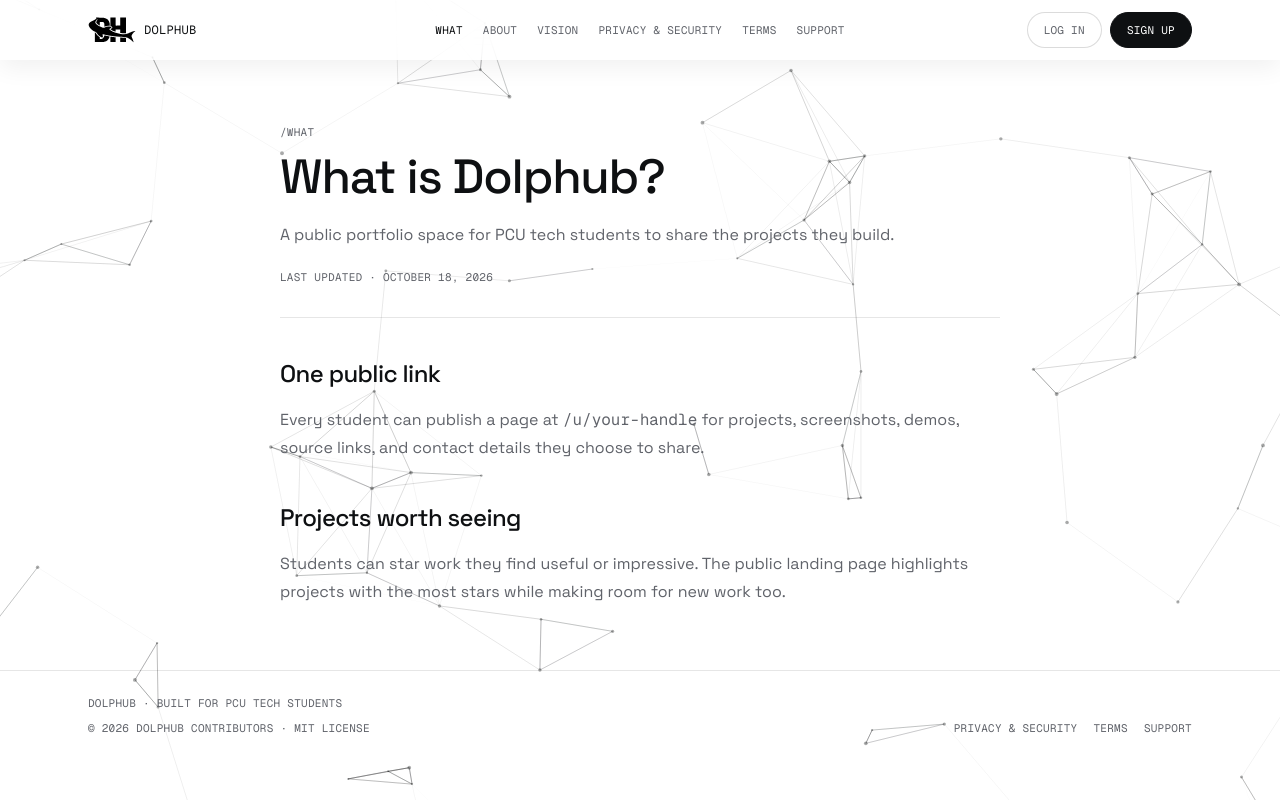
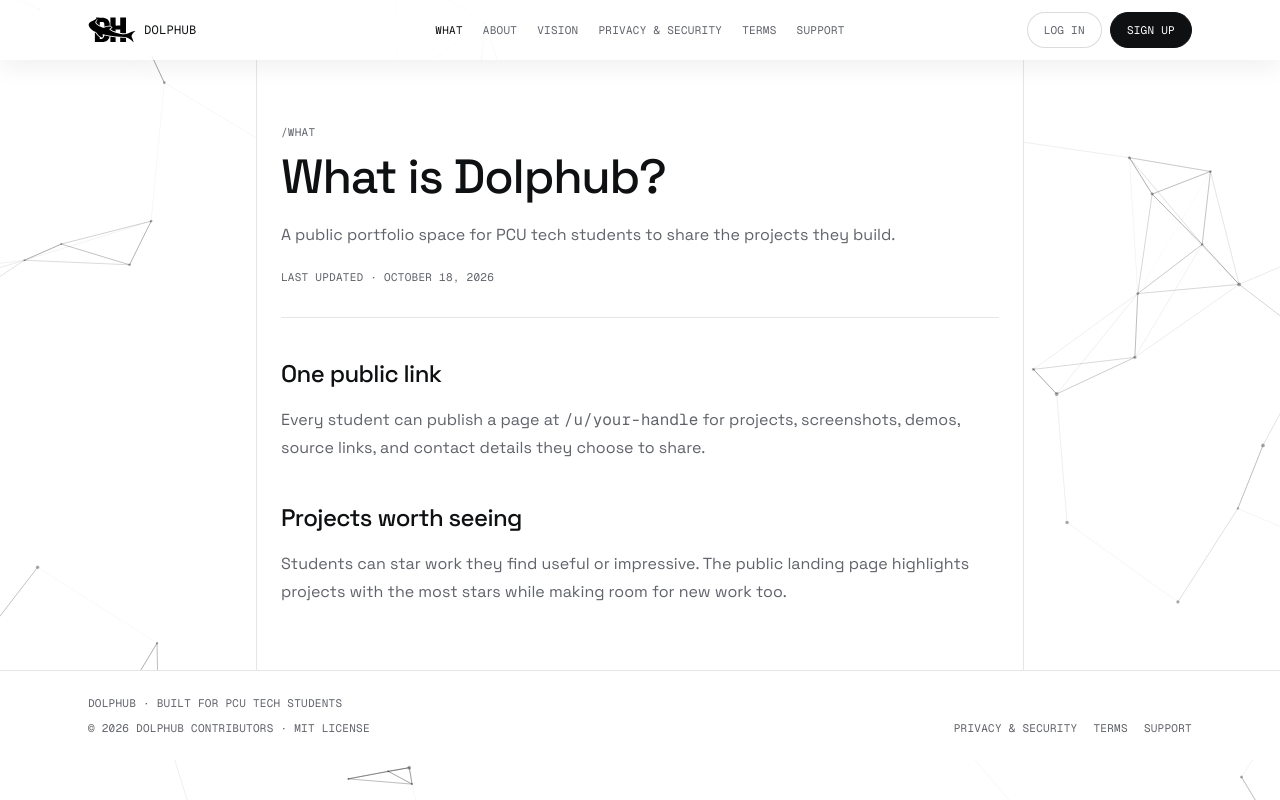
Before and after one commit to JohnCarl-30/dolphub, a Next.js app: page /what in a window 1280 px wide. Built offline with nearby package versions, Linux system fonts and the light colour scheme; no server answers.

Commit message:
Add opaque surfaces to content cards
Use white backgrounds for showcase, opportunity, newsletter, informational-page, footer, and home-step surfaces so readable content remains distinct from the decorative motion network.

```diff
--- a/app/home-page.tsx
+++ b/app/home-page.tsx
@@ -90,7 +90,7 @@ export function HomePage({
           </h2>
           <ol className="mt-8 grid gap-4 sm:grid-cols-3">
             {STEPS.map((step, index) => (
-              <li key={step.index} className="viewport-reveal border border-ink/10 px-4 py-5" style={revealStyle(index)}>
+              <li key={step.index} className="viewport-reveal border border-ink/10 bg-white px-4 py-5" style={revealStyle(index)}>
                 <p className="font-mono text-[11px] uppercase tracking-wide text-muted">
                   {step.index}
                 </p>
--- a/components/home/newsletter-signup.tsx
+++ b/components/home/newsletter-signup.tsx
@@ -85,7 +85,7 @@ export function NewsletterSignup() {
         </div>
 
         {saved ? (
-          <div role="status" className="rise self-start border border-ink/10 bg-paper p-4">
+          <div role="status" className="rise self-start border border-ink/10 bg-white p-4">
             <p className="font-medium">You are on the list</p>
             <p className="mt-1 text-sm leading-6 text-muted">
               We will email {saved.email} about{" "}
--- a/components/home/upcoming-strip.tsx
+++ b/components/home/upcoming-strip.tsx
@@ -56,7 +56,7 @@ function UpcomingCard({ post, now }: { post: OpportunityPreview; now: Date }) {
   return (
     <Link
       href={opportunityPath(post.slug)}
-      className="press group flex h-full flex-col border border-ink/10 bg-paper px-4 py-5 outline-none transition-colors hover:border-ink/40 focus-visible:ring-2 focus-visible:ring-ink"
+      className="press group flex h-full flex-col border border-ink/10 bg-white px-4 py-5 outline-none transition-colors hover:border-ink/40 focus-visible:ring-2 focus-visible:ring-ink"
     >
       <p className="flex items-baseline justify-between gap-4 font-mono text-[11px] uppercase tracking-wide">
         <span className="text-muted">{KIND_NAMES[post.kind]}</span>
--- a/components/info-page.tsx
+++ b/components/info-page.tsx
@@ -14,7 +14,7 @@ export function InfoPage({
   children: ReactNode;
 }) {
   return (
-    <article className="mx-auto w-full max-w-3xl px-4 py-12 sm:px-6 sm:py-16">
+    <article className="mx-auto w-full max-w-3xl border-x border-ink/10 bg-white px-4 py-12 sm:px-6 sm:py-16">
       <header className="border-b border-ink/10 pb-8">
         <p className={`${motion ? "intro-reveal " : ""}font-mono text-[11px] uppercase tracking-wide text-muted`}>{path}</p>
         <h1 className={`${motion ? "intro-reveal " : ""}mt-3 text-4xl font-medium tracking-tight sm:text-5xl`} style={motion ? ({ "--i": 1 } as React.CSSProperties) : undefined}>{title}</h1>
--- a/components/opportunities/opportunity-card.tsx
+++ b/components/opportunities/opportunity-card.tsx
@@ -12,7 +12,7 @@ export function OpportunityCard({ post, now }: { post: PublicOpportunity; now: D
     <Link
       href={opportunityPath(post.slug)}
       data-opportunity-card
-      className="press group flex h-full flex-col border border-ink/10 bg-paper px-4 py-5 outline-none transition-colors hover:border-ink/40 focus-visible:ring-2 focus-visible:ring-ink"
+      className="press group flex h-full flex-col border border-ink/10 bg-white px-4 py-5 outline-none transition-colors hover:border-ink/40 focus-visible:ring-2 focus-visible:ring-ink"
     >
       <p className="flex items-baseline justify-between gap-4 font-mono text-[11px] uppercase tracking-wide">
         <span className="text-muted">{KIND_NAMES[post.kind]}</span>
--- a/components/profile-card.tsx
+++ b/components/profile-card.tsx
@@ -16,7 +16,7 @@ export function ProfileCard({
   return (
     <Link
       href={`/u/${profile.handle}`}
-      className={`press group flex h-full flex-col border border-ink/10 bg-paper outline-none hover:border-ink focus-visible:ring-2 focus-visible:ring-ink ${preview ? "showcase-card" : ""}`}
+      className={`press group flex h-full flex-col border border-ink/10 bg-white outline-none hover:border-ink focus-visible:ring-2 focus-visible:ring-ink ${preview ? "showcase-card" : ""}`}
     >
       <div className="flex items-center justify-between px-4 py-3 font-mono text-[11px] uppercase tracking-wide text-muted">
         <span>{number}</span>
@@ -58,7 +58,7 @@ export function ProfileCard({
 
 export function FirstCard() {
   return (
-    <div className="flex min-h-64 flex-col justify-between border border-dashed border-ink/30 bg-paper px-4 py-5">
+    <div className="flex min-h-64 flex-col justify-between border border-dashed border-ink/30 bg-white px-4 py-5">
       <p className="font-mono text-[11px] uppercase tracking-wide text-muted">000</p>
       <div>
         <h2 className="text-2xl font-medium tracking-tight">Be the first</h2>
--- a/components/site-footer.tsx
+++ b/components/site-footer.tsx
@@ -8,7 +8,7 @@ const FOOTER_LINKS = [
 
 export function SiteFooter() {
   return (
-    <footer className="mt-auto border-t border-ink/10">
+    <footer className="mt-auto border-t border-ink/10 bg-white">
       <div className="mx-auto flex w-full max-w-6xl flex-col gap-5 px-4 py-6 font-mono text-[11px] uppercase tracking-wide text-muted sm:flex-row sm:items-end sm:justify-between sm:px-6">
         <div className="space-y-2">
           <p>Dolphub · Built for PCU tech students</p>
```
Also changed, not shown: 1 other file (tests, documents, lock files or other folders).
